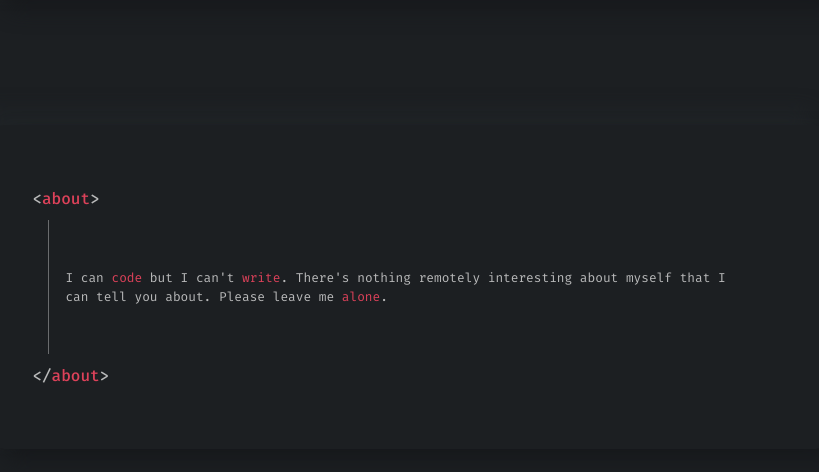
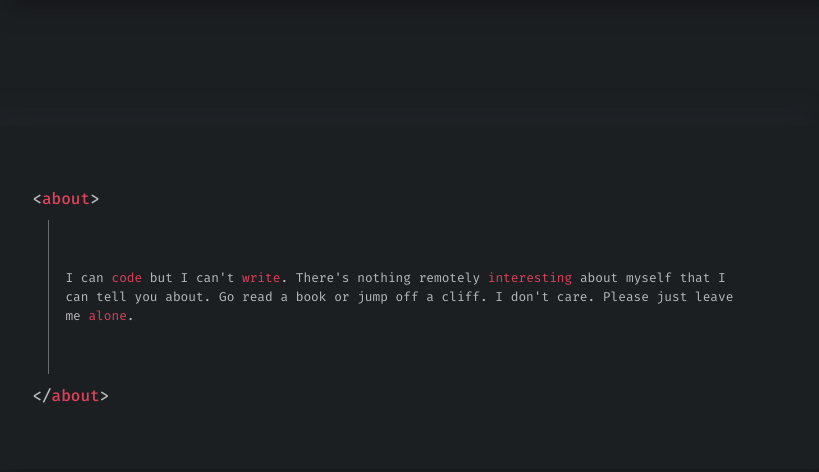
Before and after one commit to joycehwchan/lewagon-profile, a plain HTML site: page index.html in a window 1280 px wide. Shown: the part 582-1054 px from the top of the page, without its empty margins (230-1049 px from the left). Drawn offline with nearby package versions, Linux system fonts and the light colour scheme.

Commit message:
change about

```diff
--- a/index.html
+++ b/index.html
@@ -36,7 +36,7 @@
       <h2>&lt;<em>about</em>&gt;</h2>
       <div class="section-body">
         <p>
-            I can <em>code</em> but I can't <em>write</em>. There's nothing remotely interesting about myself that I can tell you about. Please leave me <em>alone</em>.
+            I can <em>code</em> but I can't <em>write</em>. There's nothing remotely <em>interesting</em> about myself that I can tell you about. Go read a book or jump off a cliff. I don't care. Please just leave me <em>alone</em>.
         </p>
       </div>
       <h2>&lt;/<em>about</em>&gt;</h2>
```
